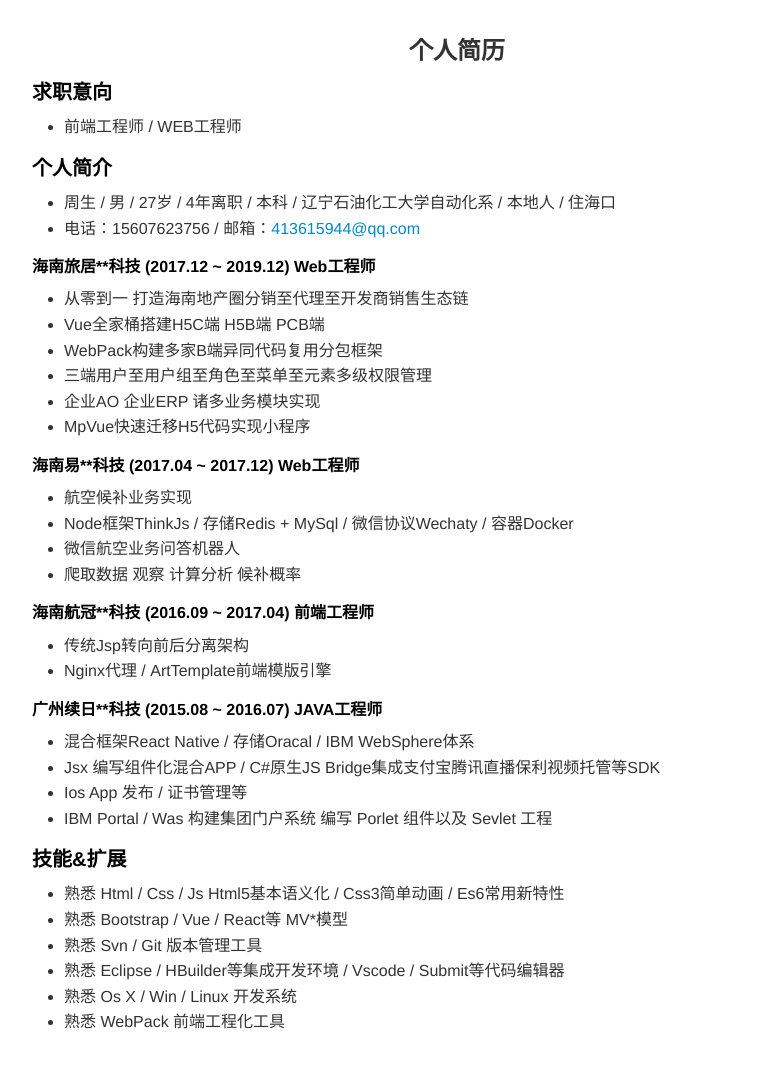
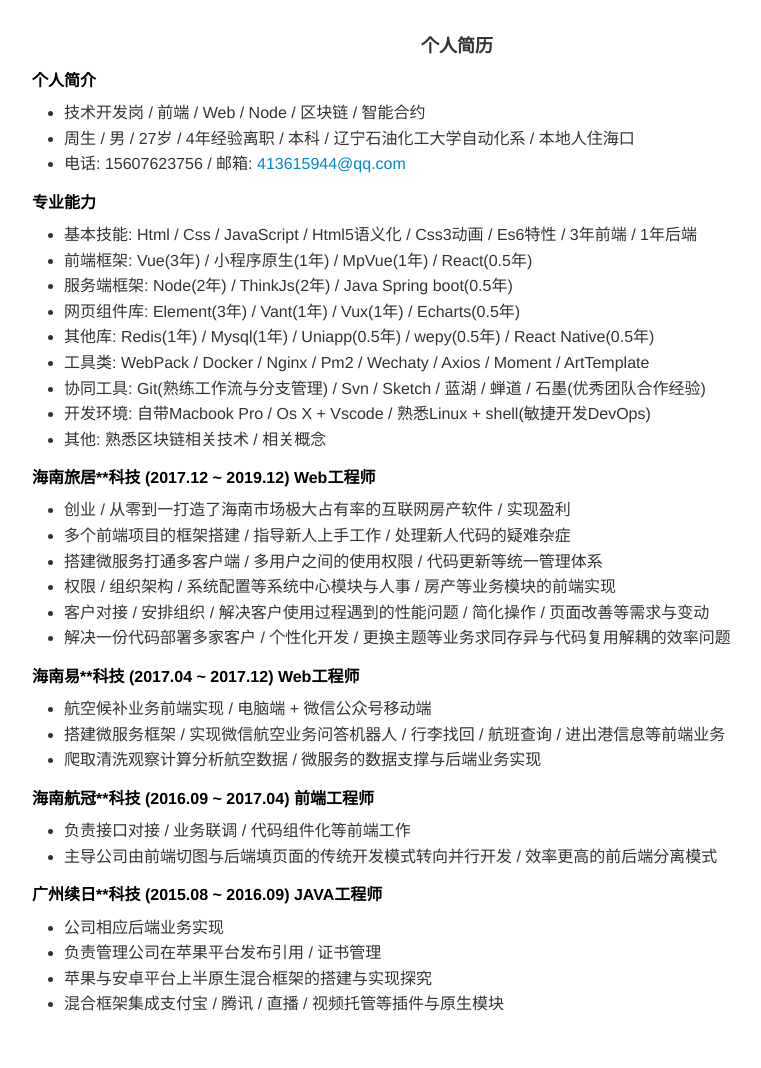
Before and after one commit to zzwcoding/jl.github.io, a plain HTML site: page index.html in a window 1280 px wide. Shown: the whole page, without its empty margins (183-944 px from the left). Drawn offline with nearby package versions, Linux system fonts and the light colour scheme.

Commit message:
no message

```diff
--- a/index.html
+++ b/index.html
@@ -4,6 +4,17 @@
 	<meta name="viewport" content="width=device-width, initial-scale=1.0">
 
 	<link rel="stylesheet" href="file:////Users/divh/.vscode/extensions/shd101wyy.markdown-preview-enhanced-0.5.0/node_modules/@shd101wyy/mume/dependencies/katex/katex.min.css">
+
+
+
+
+
+
+
+
+
+
+
 	<style>
 	/**
 * prism.js Github theme based on GitHub's theme.
@@ -258,59 +269,57 @@ margin: 10px 0;
 </head>
 <body for="html-export">
 	<div class="mume markdown-preview  ">
-	<center><font size="5">&#x4E2A;&#x4EBA;&#x7B80;&#x5386;</font></center>
-<h4 class="mume-header" id="%E6%B1%82%E8%81%8C%E6%84%8F%E5%90%91">&#x6C42;&#x804C;&#x610F;&#x5411;</h4>
+	<center><font size="4">&#x4E2A;&#x4EBA;&#x7B80;&#x5386;</font></center>
+<h5 class="mume-header" id="%E4%B8%AA%E4%BA%BA%E7%AE%80%E4%BB%8B">&#x4E2A;&#x4EBA;&#x7B80;&#x4ECB;</h5>
 
 <ul>
-<li>&#x524D;&#x7AEF;&#x5DE5;&#x7A0B;&#x5E08; / WEB&#x5DE5;&#x7A0B;&#x5E08;</li>
+<li>&#x6280;&#x672F;&#x5F00;&#x53D1;&#x5C97; / &#x524D;&#x7AEF; / Web / Node / &#x533A;&#x5757;&#x94FE; / &#x667A;&#x80FD;&#x5408;&#x7EA6;</li>
+<li>&#x5468;&#x751F; / &#x7537; / 27&#x5C81; / 4&#x5E74;&#x7ECF;&#x9A8C;&#x79BB;&#x804C; / &#x672C;&#x79D1; / &#x8FBD;&#x5B81;&#x77F3;&#x6CB9;&#x5316;&#x5DE5;&#x5927;&#x5B66;&#x81EA;&#x52A8;&#x5316;&#x7CFB; / &#x672C;&#x5730;&#x4EBA;&#x4F4F;&#x6D77;&#x53E3;</li>
+<li>&#x7535;&#x8BDD;: 15607623756 / &#x90AE;&#x7BB1;: <a href="mailto:413615944@qq.com">413615944@qq.com</a></li>
 </ul>
-<h4 class="mume-header" id="%E4%B8%AA%E4%BA%BA%E7%AE%80%E4%BB%8B">&#x4E2A;&#x4EBA;&#x7B80;&#x4ECB;</h4>
+<h5 class="mume-header" id="%E4%B8%93%E4%B8%9A%E8%83%BD%E5%8A%9B">&#x4E13;&#x4E1A;&#x80FD;&#x529B;</h5>
 
 <ul>
-<li>&#x5468;&#x751F; / &#x7537; / 27&#x5C81; / 4&#x5E74;&#x79BB;&#x804C; / &#x672C;&#x79D1; / &#x8FBD;&#x5B81;&#x77F3;&#x6CB9;&#x5316;&#x5DE5;&#x5927;&#x5B66;&#x81EA;&#x52A8;&#x5316;&#x7CFB; / &#x672C;&#x5730;&#x4EBA; / &#x4F4F;&#x6D77;&#x53E3;</li>
-<li>&#x7535;&#x8BDD;&#xFF1A;15607623756 / &#x90AE;&#x7BB1;&#xFF1A;<a href="mailto:413615944@qq.com">413615944@qq.com</a></li>
+<li>&#x57FA;&#x672C;&#x6280;&#x80FD;: Html / Css / JavaScript / Html5&#x8BED;&#x4E49;&#x5316; / Css3&#x52A8;&#x753B; / Es6&#x7279;&#x6027; / 3&#x5E74;&#x524D;&#x7AEF; / 1&#x5E74;&#x540E;&#x7AEF;</li>
+<li>&#x524D;&#x7AEF;&#x6846;&#x67B6;: Vue(3&#x5E74;) / &#x5C0F;&#x7A0B;&#x5E8F;&#x539F;&#x751F;(1&#x5E74;) / MpVue(1&#x5E74;) / React(0.5&#x5E74;)</li>
+<li>&#x670D;&#x52A1;&#x7AEF;&#x6846;&#x67B6;: Node(2&#x5E74;) / ThinkJs(2&#x5E74;) / Java Spring boot(0.5&#x5E74;)</li>
+<li>&#x7F51;&#x9875;&#x7EC4;&#x4EF6;&#x5E93;: Element(3&#x5E74;) / Vant(1&#x5E74;) / Vux(1&#x5E74;) / Echarts(0.5&#x5E74;)</li>
+<li>&#x5176;&#x4ED6;&#x5E93;:  Redis(1&#x5E74;) / Mysql(1&#x5E74;) / Uniapp(0.5&#x5E74;) / wepy(0.5&#x5E74;) / React Native(0.5&#x5E74;)</li>
+<li>&#x5DE5;&#x5177;&#x7C7B;: WebPack / Docker / Nginx / Pm2 / Wechaty / Axios / Moment / ArtTemplate</li>
+<li>&#x534F;&#x540C;&#x5DE5;&#x5177;: Git(&#x719F;&#x7EC3;&#x5DE5;&#x4F5C;&#x6D41;&#x4E0E;&#x5206;&#x652F;&#x7BA1;&#x7406;) / Svn / Sketch / &#x84DD;&#x6E56; / &#x8749;&#x9053; / &#x77F3;&#x58A8;(&#x4F18;&#x79C0;&#x56E2;&#x961F;&#x5408;&#x4F5C;&#x7ECF;&#x9A8C;)</li>
+<li>&#x5F00;&#x53D1;&#x73AF;&#x5883;: &#x81EA;&#x5E26;Macbook Pro / Os X + Vscode / &#x719F;&#x6089;Linux + shell(&#x654F;&#x6377;&#x5F00;&#x53D1;DevOps)</li>
+<li>&#x5176;&#x4ED6;: &#x719F;&#x6089;&#x533A;&#x5757;&#x94FE;&#x76F8;&#x5173;&#x6280;&#x672F; / &#x76F8;&#x5173;&#x6982;&#x5FF5;</li>
 </ul>
 <h5 class="mume-header" id="%E6%B5%B7%E5%8D%97%E6%97%85%E5%B1%85%E7%A7%91%E6%8A%80-201712-~-201912-web%E5%B7%A5%E7%A8%8B%E5%B8%88">&#x6D77;&#x5357;&#x65C5;&#x5C45;**&#x79D1;&#x6280; (2017.12 ~ 2019.12) Web&#x5DE5;&#x7A0B;&#x5E08;</h5>
 
 <ul>
-<li>&#x4ECE;&#x96F6;&#x5230;&#x4E00; &#x6253;&#x9020;&#x6D77;&#x5357;&#x5730;&#x4EA7;&#x5708;&#x5206;&#x9500;&#x81F3;&#x4EE3;&#x7406;&#x81F3;&#x5F00;&#x53D1;&#x5546;&#x9500;&#x552E;&#x751F;&#x6001;&#x94FE;</li>
-<li>Vue&#x5168;&#x5BB6;&#x6876;&#x642D;&#x5EFA;H5C&#x7AEF; H5B&#x7AEF; PCB&#x7AEF;</li>
-<li>WebPack&#x6784;&#x5EFA;&#x591A;&#x5BB6;B&#x7AEF;&#x5F02;&#x540C;&#x4EE3;&#x7801;&#x590D;&#x7528;&#x5206;&#x5305;&#x6846;&#x67B6;</li>
-<li>&#x4E09;&#x7AEF;&#x7528;&#x6237;&#x81F3;&#x7528;&#x6237;&#x7EC4;&#x81F3;&#x89D2;&#x8272;&#x81F3;&#x83DC;&#x5355;&#x81F3;&#x5143;&#x7D20;&#x591A;&#x7EA7;&#x6743;&#x9650;&#x7BA1;&#x7406;</li>
-<li>&#x4F01;&#x4E1A;AO &#x4F01;&#x4E1A;ERP &#x8BF8;&#x591A;&#x4E1A;&#x52A1;&#x6A21;&#x5757;&#x5B9E;&#x73B0;</li>
-<li>MpVue&#x5FEB;&#x901F;&#x8FC1;&#x79FB;H5&#x4EE3;&#x7801;&#x5B9E;&#x73B0;&#x5C0F;&#x7A0B;&#x5E8F;</li>
+<li>&#x521B;&#x4E1A; / &#x4ECE;&#x96F6;&#x5230;&#x4E00;&#x6253;&#x9020;&#x4E86;&#x6D77;&#x5357;&#x5E02;&#x573A;&#x6781;&#x5927;&#x5360;&#x6709;&#x7387;&#x7684;&#x4E92;&#x8054;&#x7F51;&#x623F;&#x4EA7;&#x8F6F;&#x4EF6; / &#x5B9E;&#x73B0;&#x76C8;&#x5229;</li>
+<li>&#x591A;&#x4E2A;&#x524D;&#x7AEF;&#x9879;&#x76EE;&#x7684;&#x6846;&#x67B6;&#x642D;&#x5EFA; / &#x6307;&#x5BFC;&#x65B0;&#x4EBA;&#x4E0A;&#x624B;&#x5DE5;&#x4F5C; / &#x5904;&#x7406;&#x65B0;&#x4EBA;&#x4EE3;&#x7801;&#x7684;&#x7591;&#x96BE;&#x6742;&#x75C7;</li>
+<li>&#x642D;&#x5EFA;&#x5FAE;&#x670D;&#x52A1;&#x6253;&#x901A;&#x591A;&#x5BA2;&#x6237;&#x7AEF; / &#x591A;&#x7528;&#x6237;&#x4E4B;&#x95F4;&#x7684;&#x4F7F;&#x7528;&#x6743;&#x9650; / &#x4EE3;&#x7801;&#x66F4;&#x65B0;&#x7B49;&#x7EDF;&#x4E00;&#x7BA1;&#x7406;&#x4F53;&#x7CFB;</li>
+<li>&#x6743;&#x9650; / &#x7EC4;&#x7EC7;&#x67B6;&#x6784; / &#x7CFB;&#x7EDF;&#x914D;&#x7F6E;&#x7B49;&#x7CFB;&#x7EDF;&#x4E2D;&#x5FC3;&#x6A21;&#x5757;&#x4E0E;&#x4EBA;&#x4E8B; / &#x623F;&#x4EA7;&#x7B49;&#x4E1A;&#x52A1;&#x6A21;&#x5757;&#x7684;&#x524D;&#x7AEF;&#x5B9E;&#x73B0;</li>
+<li>&#x5BA2;&#x6237;&#x5BF9;&#x63A5; / &#x5B89;&#x6392;&#x7EC4;&#x7EC7; / &#x89E3;&#x51B3;&#x5BA2;&#x6237;&#x4F7F;&#x7528;&#x8FC7;&#x7A0B;&#x9047;&#x5230;&#x7684;&#x6027;&#x80FD;&#x95EE;&#x9898; / &#x7B80;&#x5316;&#x64CD;&#x4F5C; / &#x9875;&#x9762;&#x6539;&#x5584;&#x7B49;&#x9700;&#x6C42;&#x4E0E;&#x53D8;&#x52A8;</li>
+<li>&#x89E3;&#x51B3;&#x4E00;&#x4EFD;&#x4EE3;&#x7801;&#x90E8;&#x7F72;&#x591A;&#x5BB6;&#x5BA2;&#x6237; / &#x4E2A;&#x6027;&#x5316;&#x5F00;&#x53D1; / &#x66F4;&#x6362;&#x4E3B;&#x9898;&#x7B49;&#x4E1A;&#x52A1;&#x6C42;&#x540C;&#x5B58;&#x5F02;&#x4E0E;&#x4EE3;&#x7801;&#x590D;&#x7528;&#x89E3;&#x8026;&#x7684;&#x6548;&#x7387;&#x95EE;&#x9898;</li>
 </ul>
 <h5 class="mume-header" id="%E6%B5%B7%E5%8D%97%E6%98%93%E7%A7%91%E6%8A%80-201704-~-201712-web%E5%B7%A5%E7%A8%8B%E5%B8%88">&#x6D77;&#x5357;&#x6613;**&#x79D1;&#x6280; (2017.04 ~ 2017.12) Web&#x5DE5;&#x7A0B;&#x5E08;</h5>
 
 <ul>
-<li>&#x822A;&#x7A7A;&#x5019;&#x8865;&#x4E1A;&#x52A1;&#x5B9E;&#x73B0;</li>
-<li>Node&#x6846;&#x67B6;ThinkJs / &#x5B58;&#x50A8;Redis + MySql / &#x5FAE;&#x4FE1;&#x534F;&#x8BAE;Wechaty / &#x5BB9;&#x5668;Docker</li>
-<li>&#x5FAE;&#x4FE1;&#x822A;&#x7A7A;&#x4E1A;&#x52A1;&#x95EE;&#x7B54;&#x673A;&#x5668;&#x4EBA;</li>
-<li>&#x722C;&#x53D6;&#x6570;&#x636E; &#x89C2;&#x5BDF; &#x8BA1;&#x7B97;&#x5206;&#x6790; &#x5019;&#x8865;&#x6982;&#x7387;</li>
+<li>&#x822A;&#x7A7A;&#x5019;&#x8865;&#x4E1A;&#x52A1;&#x524D;&#x7AEF;&#x5B9E;&#x73B0; / &#x7535;&#x8111;&#x7AEF; + &#x5FAE;&#x4FE1;&#x516C;&#x4F17;&#x53F7;&#x79FB;&#x52A8;&#x7AEF;</li>
+<li>&#x642D;&#x5EFA;&#x5FAE;&#x670D;&#x52A1;&#x6846;&#x67B6; / &#x5B9E;&#x73B0;&#x5FAE;&#x4FE1;&#x822A;&#x7A7A;&#x4E1A;&#x52A1;&#x95EE;&#x7B54;&#x673A;&#x5668;&#x4EBA; / &#x884C;&#x674E;&#x627E;&#x56DE; / &#x822A;&#x73ED;&#x67E5;&#x8BE2; / &#x8FDB;&#x51FA;&#x6E2F;&#x4FE1;&#x606F;&#x7B49;&#x524D;&#x7AEF;&#x4E1A;&#x52A1;</li>
+<li>&#x722C;&#x53D6;&#x6E05;&#x6D17;&#x89C2;&#x5BDF;&#x8BA1;&#x7B97;&#x5206;&#x6790;&#x822A;&#x7A7A;&#x6570;&#x636E; / &#x5FAE;&#x670D;&#x52A1;&#x7684;&#x6570;&#x636E;&#x652F;&#x6491;&#x4E0E;&#x540E;&#x7AEF;&#x4E1A;&#x52A1;&#x5B9E;&#x73B0;</li>
 </ul>
 <h5 class="mume-header" id="%E6%B5%B7%E5%8D%97%E8%88%AA%E5%86%A0%E7%A7%91%E6%8A%80-201609-~-201704-%E5%89%8D%E7%AB%AF%E5%B7%A5%E7%A8%8B%E5%B8%88">&#x6D77;&#x5357;&#x822A;&#x51A0;**&#x79D1;&#x6280; (2016.09 ~ 2017.04) &#x524D;&#x7AEF;&#x5DE5;&#x7A0B;&#x5E08;</h5>
 
 <ul>
-<li>&#x4F20;&#x7EDF;Jsp&#x8F6C;&#x5411;&#x524D;&#x540E;&#x5206;&#x79BB;&#x67B6;&#x6784;</li>
-<li>Nginx&#x4EE3;&#x7406; / ArtTemplate&#x524D;&#x7AEF;&#x6A21;&#x7248;&#x5F15;&#x64CE;</li>
+<li>&#x8D1F;&#x8D23;&#x63A5;&#x53E3;&#x5BF9;&#x63A5; / &#x4E1A;&#x52A1;&#x8054;&#x8C03; / &#x4EE3;&#x7801;&#x7EC4;&#x4EF6;&#x5316;&#x7B49;&#x524D;&#x7AEF;&#x5DE5;&#x4F5C;</li>
+<li>&#x4E3B;&#x5BFC;&#x516C;&#x53F8;&#x7531;&#x524D;&#x7AEF;&#x5207;&#x56FE;&#x4E0E;&#x540E;&#x7AEF;&#x586B;&#x9875;&#x9762;&#x7684;&#x4F20;&#x7EDF;&#x5F00;&#x53D1;&#x6A21;&#x5F0F;&#x8F6C;&#x5411;&#x5E76;&#x884C;&#x5F00;&#x53D1; / &#x6548;&#x7387;&#x66F4;&#x9AD8;&#x7684;&#x524D;&#x540E;&#x7AEF;&#x5206;&#x79BB;&#x6A21;&#x5F0F;</li>
 </ul>
-<h5 class="mume-header" id="%E5%B9%BF%E5%B7%9E%E7%BB%AD%E6%97%A5%E7%A7%91%E6%8A%80-201508-~-201607-java%E5%B7%A5%E7%A8%8B%E5%B8%88">&#x5E7F;&#x5DDE;&#x7EED;&#x65E5;**&#x79D1;&#x6280; (2015.08 ~ 2016.07) JAVA&#x5DE5;&#x7A0B;&#x5E08;</h5>
+<h5 class="mume-header" id="%E5%B9%BF%E5%B7%9E%E7%BB%AD%E6%97%A5%E7%A7%91%E6%8A%80-201508-~-201609-java%E5%B7%A5%E7%A8%8B%E5%B8%88">&#x5E7F;&#x5DDE;&#x7EED;&#x65E5;**&#x79D1;&#x6280; (2015.08 ~ 2016.09) JAVA&#x5DE5;&#x7A0B;&#x5E08;</h5>
 
 <ul>
-<li>&#x6DF7;&#x5408;&#x6846;&#x67B6;React Native / &#x5B58;&#x50A8;Oracal / IBM WebSphere&#x4F53;&#x7CFB;</li>
-<li>Jsx &#x7F16;&#x5199;&#x7EC4;&#x4EF6;&#x5316;&#x6DF7;&#x5408;APP / C#&#x539F;&#x751F;JS Bridge&#x96C6;&#x6210;&#x652F;&#x4ED8;&#x5B9D;&#x817E;&#x8BAF;&#x76F4;&#x64AD;&#x4FDD;&#x5229;&#x89C6;&#x9891;&#x6258;&#x7BA1;&#x7B49;SDK</li>
-<li>Ios App &#x53D1;&#x5E03; / &#x8BC1;&#x4E66;&#x7BA1;&#x7406;&#x7B49;</li>
-<li>IBM Portal / Was &#x6784;&#x5EFA;&#x96C6;&#x56E2;&#x95E8;&#x6237;&#x7CFB;&#x7EDF; &#x7F16;&#x5199; Porlet &#x7EC4;&#x4EF6;&#x4EE5;&#x53CA; Sevlet &#x5DE5;&#x7A0B;</li>
-</ul>
-<h4 class="mume-header" id="%E6%8A%80%E8%83%BD%E6%89%A9%E5%B1%95">&#x6280;&#x80FD;&amp;&#x6269;&#x5C55;</h4>
-
-<ul>
-<li>&#x719F;&#x6089; Html / Css / Js Html5&#x57FA;&#x672C;&#x8BED;&#x4E49;&#x5316; / Css3&#x7B80;&#x5355;&#x52A8;&#x753B; / Es6&#x5E38;&#x7528;&#x65B0;&#x7279;&#x6027;</li>
-<li>&#x719F;&#x6089; Bootstrap / Vue / React&#x7B49; MV*&#x6A21;&#x578B;</li>
-<li>&#x719F;&#x6089; Svn / Git &#x7248;&#x672C;&#x7BA1;&#x7406;&#x5DE5;&#x5177;</li>
-<li>&#x719F;&#x6089; Eclipse / HBuilder&#x7B49;&#x96C6;&#x6210;&#x5F00;&#x53D1;&#x73AF;&#x5883; / Vscode / Submit&#x7B49;&#x4EE3;&#x7801;&#x7F16;&#x8F91;&#x5668;</li>
-<li>&#x719F;&#x6089; Os X / Win / Linux &#x5F00;&#x53D1;&#x7CFB;&#x7EDF;</li>
-<li>&#x719F;&#x6089; WebPack &#x524D;&#x7AEF;&#x5DE5;&#x7A0B;&#x5316;&#x5DE5;&#x5177;</li>
+<li>&#x516C;&#x53F8;&#x76F8;&#x5E94;&#x540E;&#x7AEF;&#x4E1A;&#x52A1;&#x5B9E;&#x73B0;</li>
+<li>&#x8D1F;&#x8D23;&#x7BA1;&#x7406;&#x516C;&#x53F8;&#x5728;&#x82F9;&#x679C;&#x5E73;&#x53F0;&#x53D1;&#x5E03;&#x5F15;&#x7528; / &#x8BC1;&#x4E66;&#x7BA1;&#x7406;</li>
+<li>&#x82F9;&#x679C;&#x4E0E;&#x5B89;&#x5353;&#x5E73;&#x53F0;&#x4E0A;&#x534A;&#x539F;&#x751F;&#x6DF7;&#x5408;&#x6846;&#x67B6;&#x7684;&#x642D;&#x5EFA;&#x4E0E;&#x5B9E;&#x73B0;&#x63A2;&#x7A76;</li>
+<li>&#x6DF7;&#x5408;&#x6846;&#x67B6;&#x96C6;&#x6210;&#x652F;&#x4ED8;&#x5B9D; / &#x817E;&#x8BAF; / &#x76F4;&#x64AD; / &#x89C6;&#x9891;&#x6258;&#x7BA1;&#x7B49;&#x63D2;&#x4EF6;&#x4E0E;&#x539F;&#x751F;&#x6A21;&#x5757;</li>
 </ul>
 
 	</div>
```
